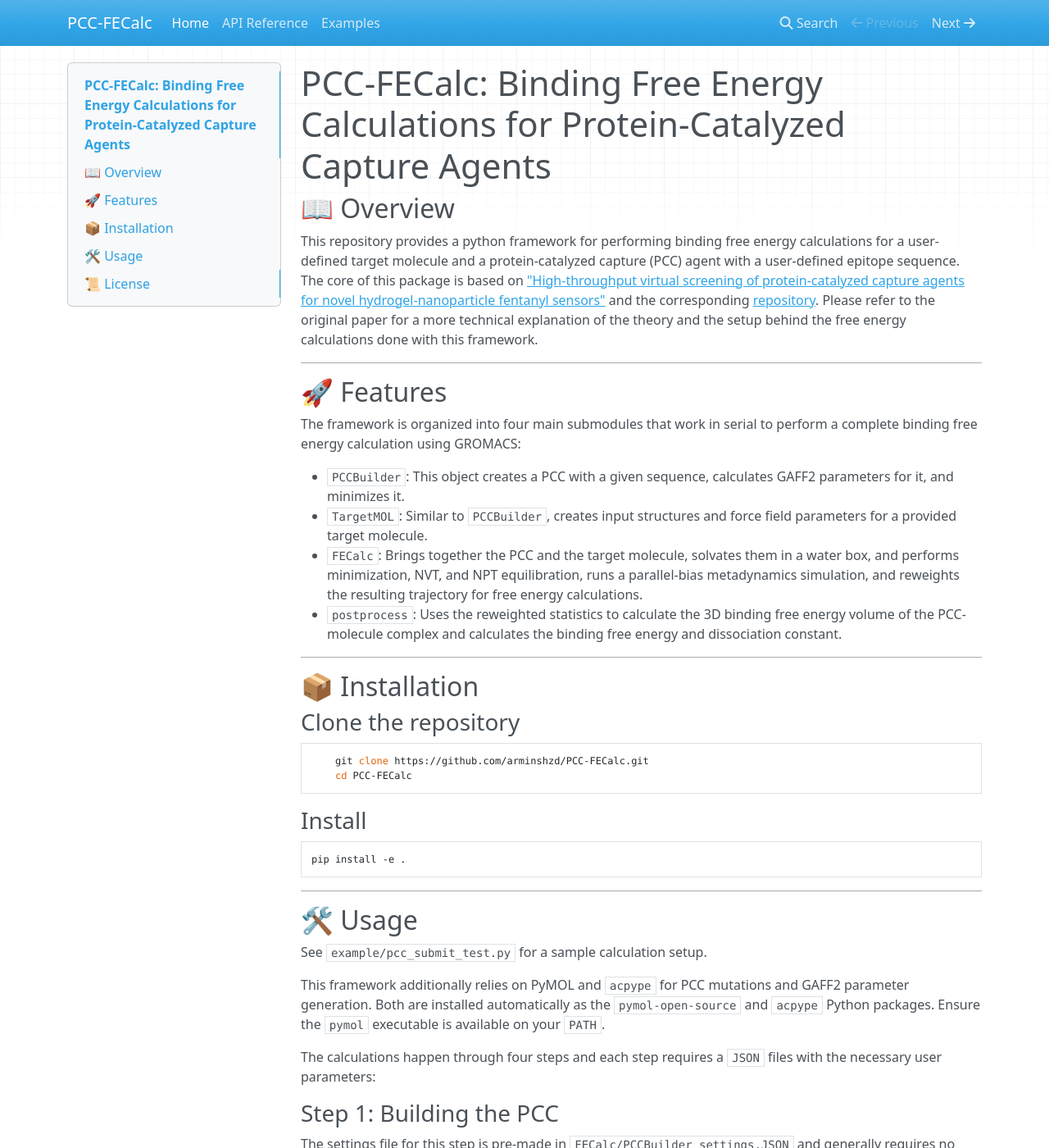
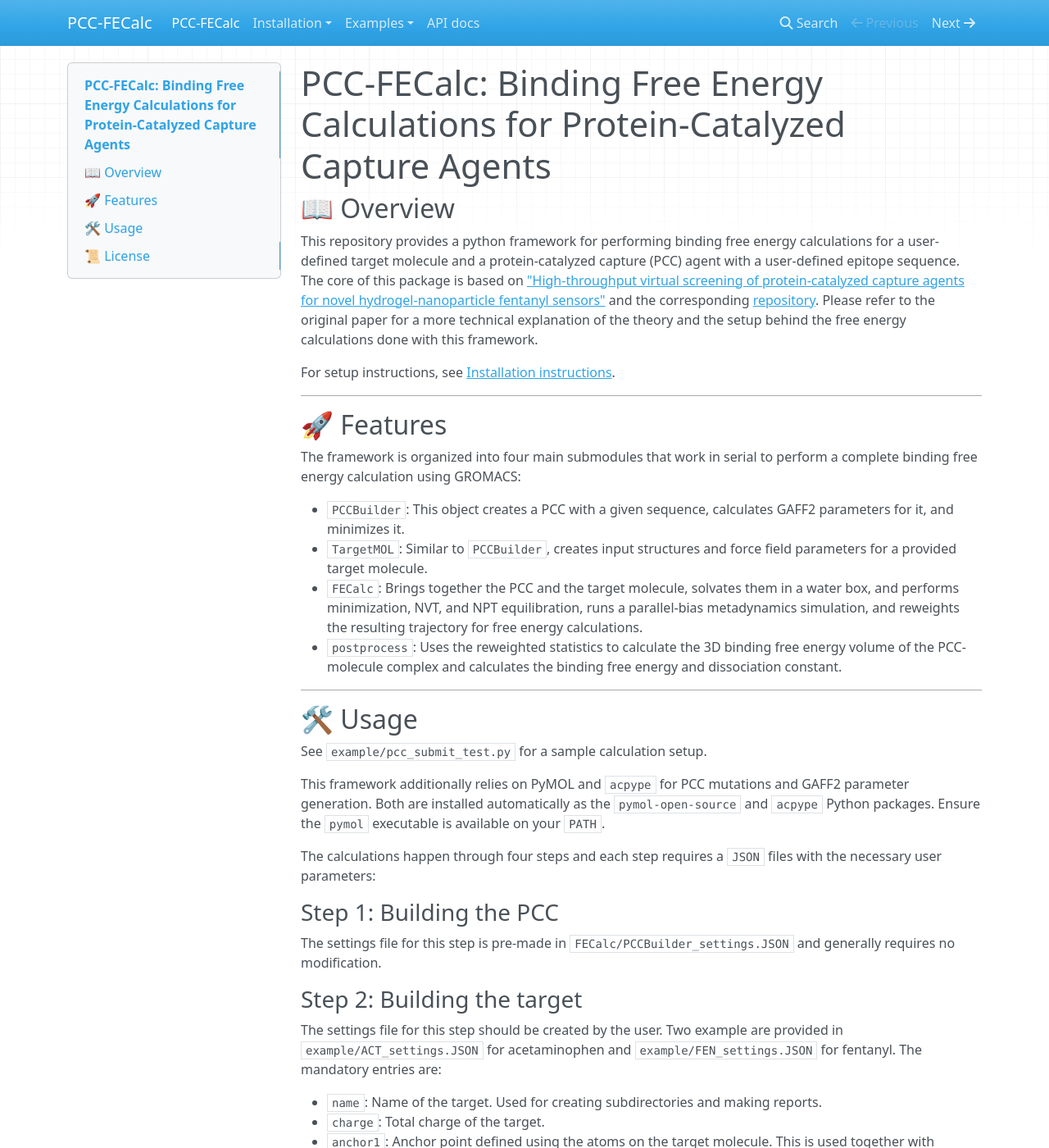
Before and after one commit to arminshzd/PCC-FECalc, an MkDocs documentation site: the page built from docs/index.md, in a window 1280 px wide and 1400 px high. Shown: the whole window at 82% size. Built offline with MkDocs 1.6.1, drawn with Linux system fonts in a browser that asks for light colours; nearby versions of some CDN libraries.

````diff
--- a/docs/index.md
+++ b/docs/index.md
@@ -3,6 +3,8 @@
 ## 📖 Overview
 
 This repository provides a python framework for performing binding free energy calculations for a user-defined target molecule and a protein-catalyzed capture (PCC) agent with a user-defined epitope sequence. The core of this package is based on ["High-throughput virtual screening of protein-catalyzed capture agents for novel hydrogel-nanoparticle fentanyl sensors"](10.26434/chemrxiv-2025-psxft) and the corresponding [repository](https://github.com/Ferg-Lab/FEN-HTVS). Please refer to the original paper for a more technical explanation of the theory and the setup behind the free energy calculations done with this framework.
+
+For setup instructions, see [Installation instructions](installation/instructions.md).
 
 ---
 
@@ -17,22 +19,6 @@ The framework is organized into four main submodules that work in serial to perf
 
 ---
 
-## 📦 Installation
-
-### Clone the repository
-
-``` bash
-    git clone https://github.com/arminshzd/PCC-FECalc.git
-    cd PCC-FECalc
-```
-
-### Install
-
-``` bash
-pip install -e .
-```
-
----
 
 ## 🛠 Usage
 
--- a/mkdocs.yml
+++ b/mkdocs.yml
@@ -1,8 +1,12 @@
 site_name: PCC-FECalc
 nav:
-  - Home: index.md
-  - API Reference: api.md
-  - Examples: examples.md
+  - PCC-FECalc: index.md
+  - Installation:
+      - Instructions: installation/instructions.md
+      - Modifications: installation/modifications.md
+  - Examples:
+      - Example 1: examples/example1.md
+  - API docs: api.md
 plugins:
   - search
   - mkdocstrings:
````
Also changed, not shown: docs/examples/example1.md (renamed from docs/examples.md, +1 -1 lines), docs/installation/instructions.md (added, +11 -0 lines), docs/installation/modifications.md (added, +9 -0 lines).
